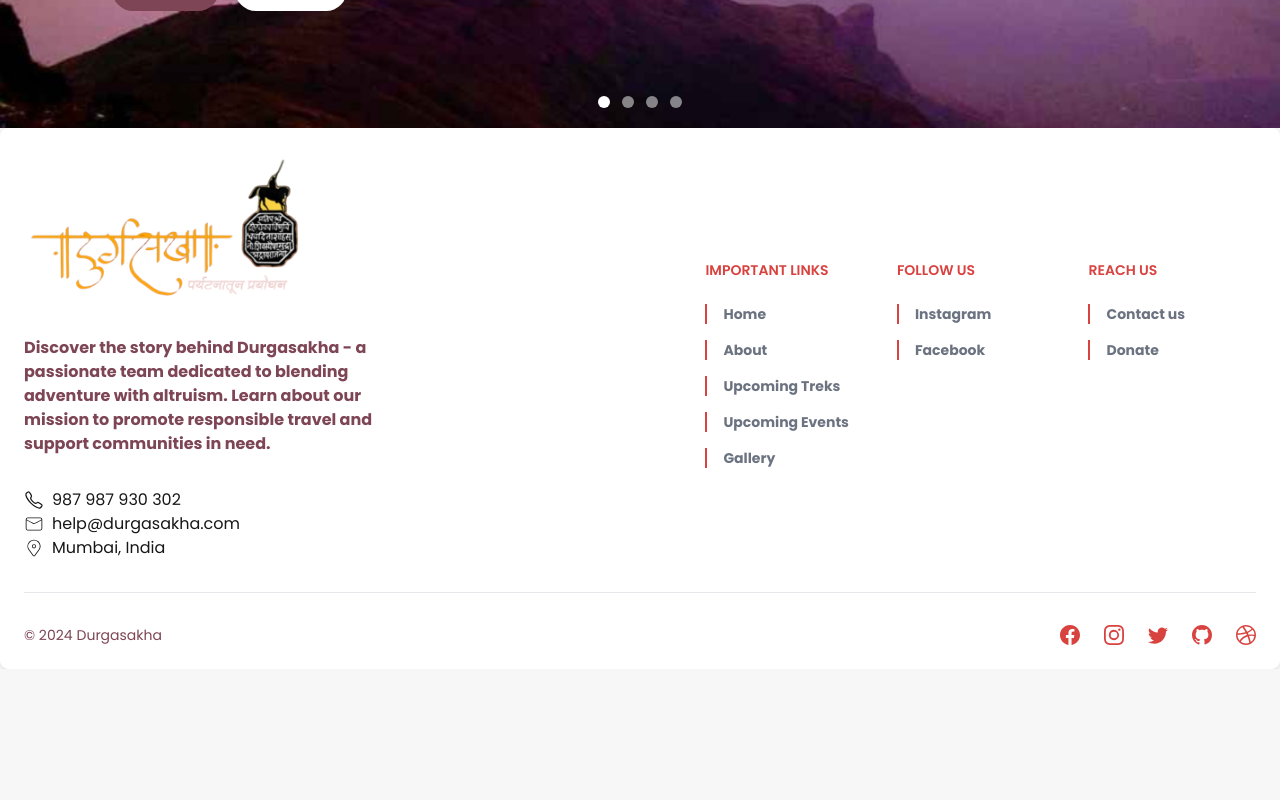
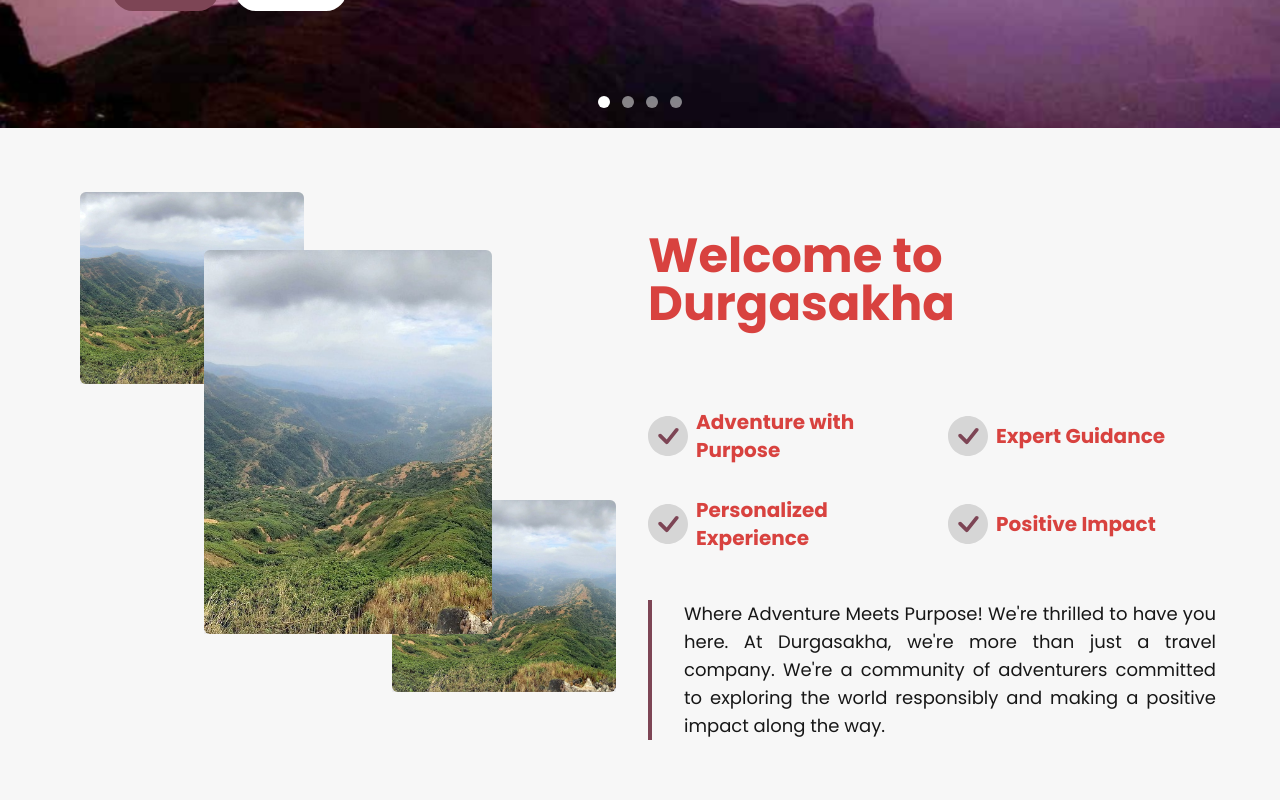
Before and after one commit to RishabhSinha02/durgasakha-frontend, a Next.js app: page / in a window 1280 px wide. Shown: the part 540-1340 px from the top of the page. Before the commit the page ends 1209 px from the top, so only its background shows below. Built offline with nearby package versions, Linux system fonts and the light colour scheme.

Commit message:
Welcome-Section:Home

```diff
--- a/src/app/page.js
+++ b/src/app/page.js
@@ -1,9 +1,83 @@
-import { CustomCarousel } from "./components/carousel/Carousel"
+import { CustomCarousel } from "./components/carousel/Carousel";
 
 export default function Home() {
   return (
     <div className="home">
       <CustomCarousel />
+      <div className="welcome p-6 md:p-16 space-y-10 grid sm:grid-cols-1 md:grid-cols-2 gap-4">
+        {/* Welcome Image Section */}
+        <div className="welcome-image">
+          <div className="relative w-full h-[300px] md:h-[400px] lg:h-[500px] flex justify-center items-center">
+            <div className="absolute top-0 left-2 md:left-4 w-36 h-28 md:w-48 md:h-36 lg:w-56 lg:h-48 overflow-hidden">
+              <img
+                src="nature.jpg"
+                alt="Top Left"
+                className="object-cover w-full h-full rounded-md shadow-lg"
+              />
+            </div>
+            <div className="relative w-48 h-64 md:w-64 md:h-80 lg:w-72 lg:h-96 z-10 overflow-hidden">
+              <img
+                src="nature.jpg"
+                alt="Center"
+                className="object-cover w-full h-full rounded-md shadow-lg"
+              />
+            </div>
+            <div className="absolute bottom-0 right-2 md:right-4 w-36 h-28 md:w-48 md:h-36 lg:w-56 lg:h-48 overflow-hidden">
+              <img
+                src="nature.jpg"
+                alt="Bottom Right"
+                className="object-cover w-full h-full rounded-md shadow-lg"
+              />
+            </div>
+          </div>
+        </div>
+
+        {/* Welcome Content Section */}
+        <div className="welcome-content flex flex-col gap-6 md:gap-10">
+          <h1 className="text-2xl md:text-4xl lg:text-5xl font-bold text-primary mb-6 md:mb-10">
+            Welcome to Durgasakha
+          </h1>
+          <div className="grid grid-cols-1 sm:grid-cols-2 gap-6 md:gap-8">
+            {/* Feature Items */}
+            {[
+              "Adventure with Purpose",
+              "Expert Guidance",
+              "Personalized Experience",
+              "Positive Impact",
+            ].map((text, index) => (
+              <div
+                key={index}
+                className="flex gap-2 items-center text-primary font-bold"
+              >
+                <div>
+                  <svg
+                    width="40"
+                    height="40"
+                    viewBox="0 0 60 60"
+                    fill="none"
+                    xmlns="http://www.w3.org/2000/svg"
+                  >
+                    <circle cx="30" cy="30" r="23" fill="#7D4555" />
+                    <path
+                      d="M60 30C60 46.5685 46.5685 60 30 60C13.4315 60 0 46.5685 0 30C0 13.4315 13.4315 0 30 0C46.5685 0 60 13.4315 60 30ZM45.1137 18.6363C44.0154 17.5379 42.2346 17.5379 41.1362 18.6363C41.1097 18.6628 41.0848 18.6909 41.0616 18.7204L28.0402 35.3128L20.1895 27.4621C19.0912 26.3637 17.3104 26.3637 16.2121 27.4621C15.1137 28.5604 15.1137 30.3412 16.2121 31.4396L26.1362 41.3637C27.2346 42.4621 29.0154 42.4621 30.1137 41.3637C30.1382 41.3393 30.1613 41.3135 30.1829 41.2865L45.1536 22.573C46.2119 21.4718 46.1986 19.7211 45.1137 18.6363Z"
+                      fill="#D6D6D6"
+                    />
+                  </svg>
+                </div>
+                <div className="text text-lg md:text-xl">{text}</div>
+              </div>
+            ))}
+          </div>
+
+          {/* Description Text */}
+          <p className="mt-2 text-sm md:text-lg border-l-4 border-secondary pl-4 md:pl-8 text-justify max-w-7xl">
+            Where Adventure Meets Purpose! We're thrilled to have you here. At
+            Durgasakha, we're more than just a travel company. We're a community
+            of adventurers committed to exploring the world responsibly and
+            making a positive impact along the way.
+          </p>
+        </div>
+      </div>
     </div>
   );
 }
```
